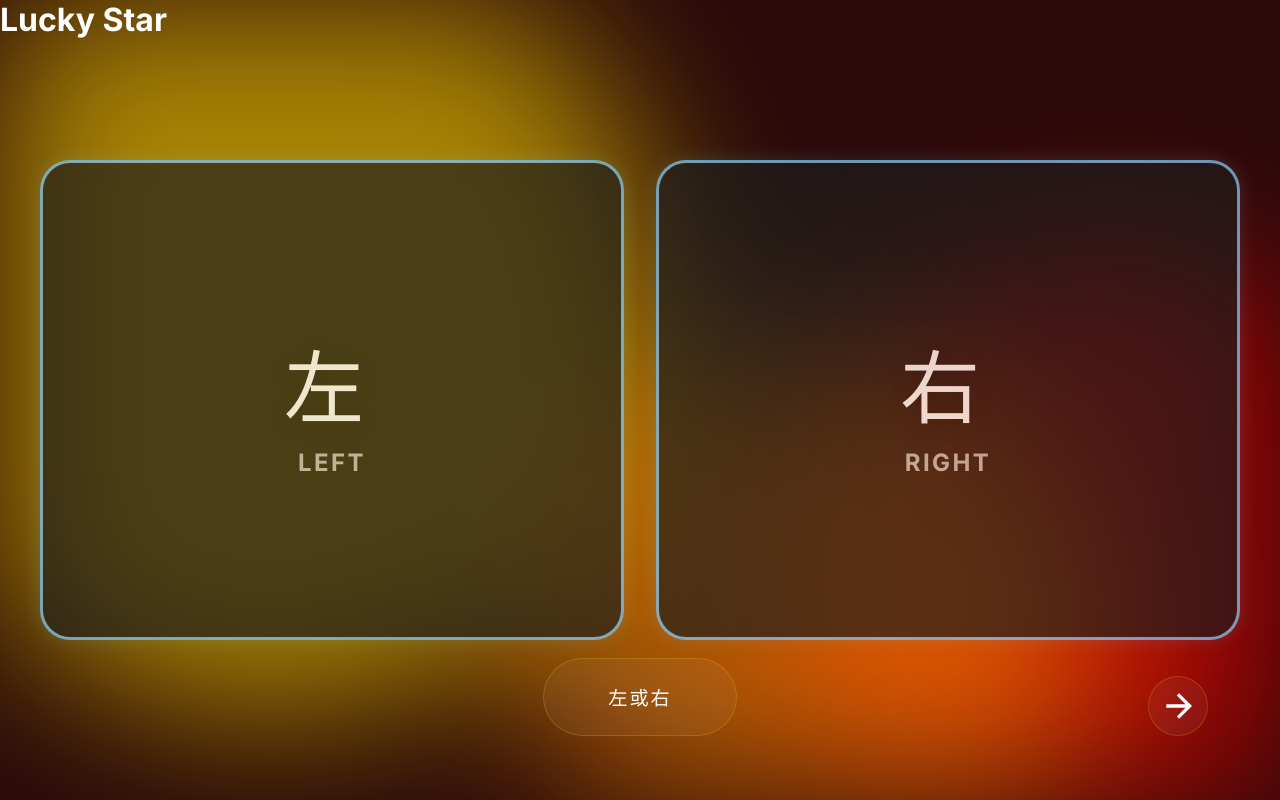
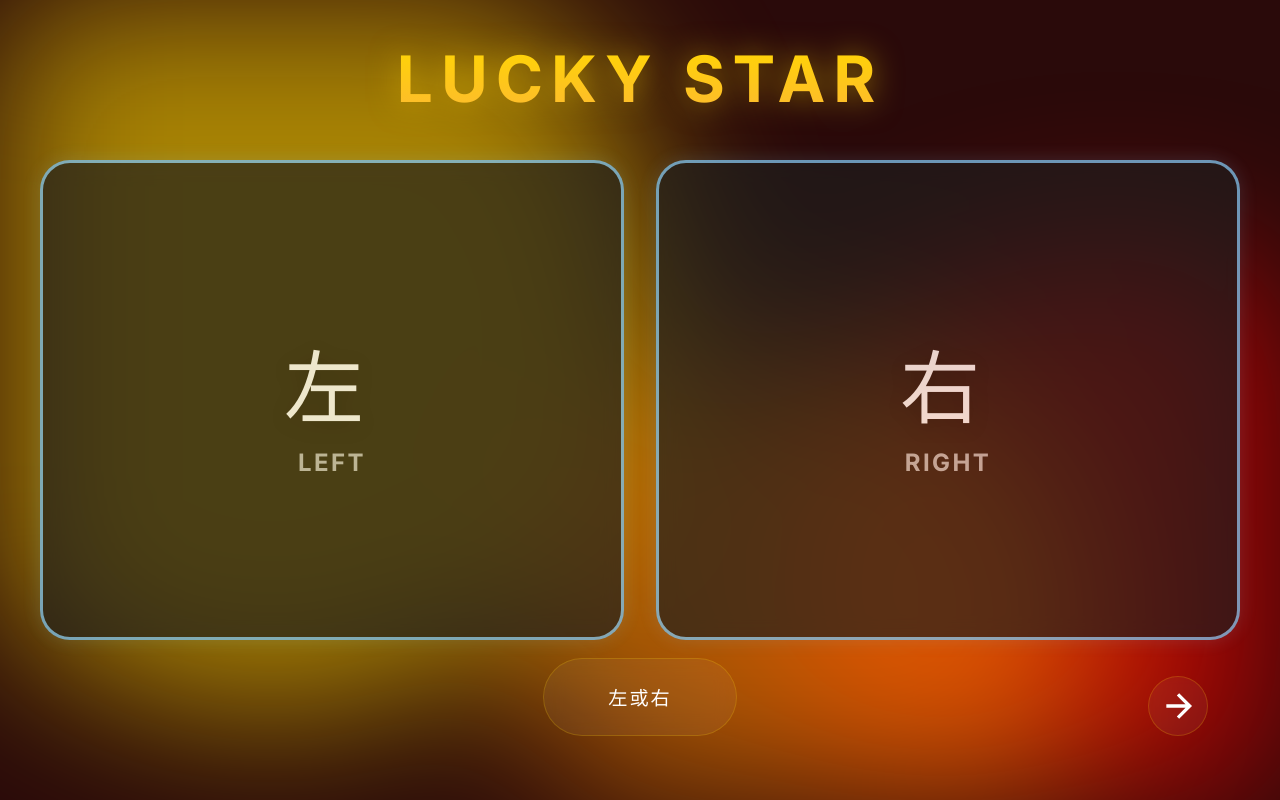
Before and after one commit to Dorian-Ko/random-selector, a website: page src-ui/index.html in a window 1280 px wide. Drawn offline with Linux system fonts and the light colour scheme.

Commit message:
style: fix title alignment and centering

```diff
--- a/src-ui/style.css
+++ b/src-ui/style.css
@@ -398,4 +398,36 @@ body {
     .blob {
         opacity: 0.4;
     }
+}/* App Title */
+.app-title {
+    position: absolute;
+    top: 5%;
+    left: 50%;
+    transform: translateX(-50%);
+    font-size: 4rem;
+    font-family: 'Inter', sans-serif;
+    /* Or a fancier font if available */
+    font-weight: 700;
+    text-transform: uppercase;
+    letter-spacing: 0.5rem;
+    z-index: 20;
+    white-space: nowrap;
+
+    /* Gold Gradient Text */
+    background: linear-gradient(to bottom, #FFD700, #FDB931);
+    -webkit-background-clip: text;
+    -webkit-text-fill-color: transparent;
+
+    /* Glowing Shadow */
+    filter: drop-shadow(0 0 15px rgba(255, 215, 0, 0.5));
+
+    transition: all 0.5s ease;
 }
+
+/* Hide title on small screens if it overlaps, or scale it down */
+@media (max-width: 768px) {
+    .app-title {
+        font-size: 2.5rem;
+        top: 3%;
+    }
+}
```
